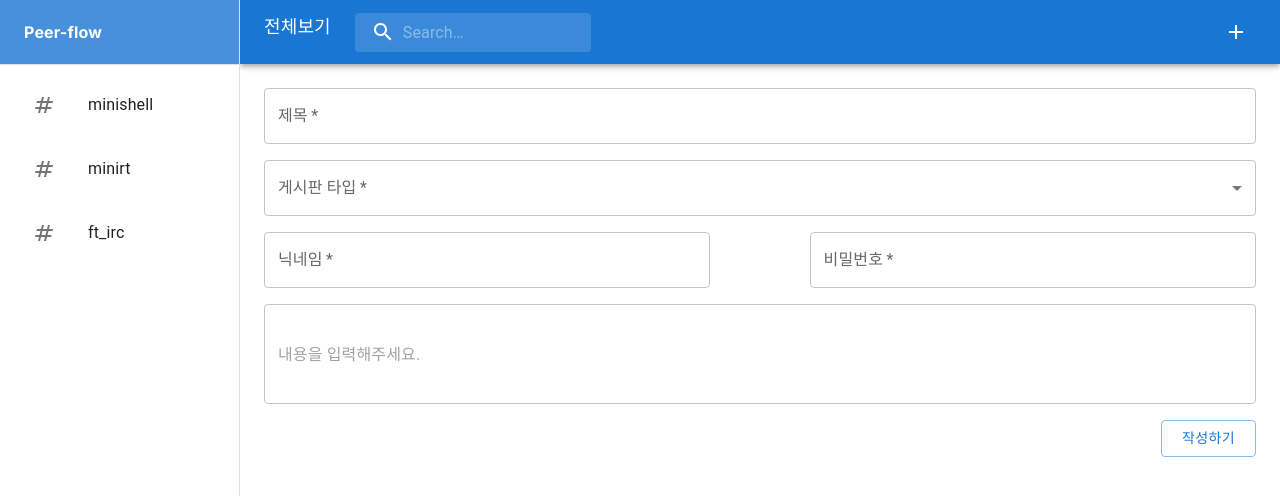
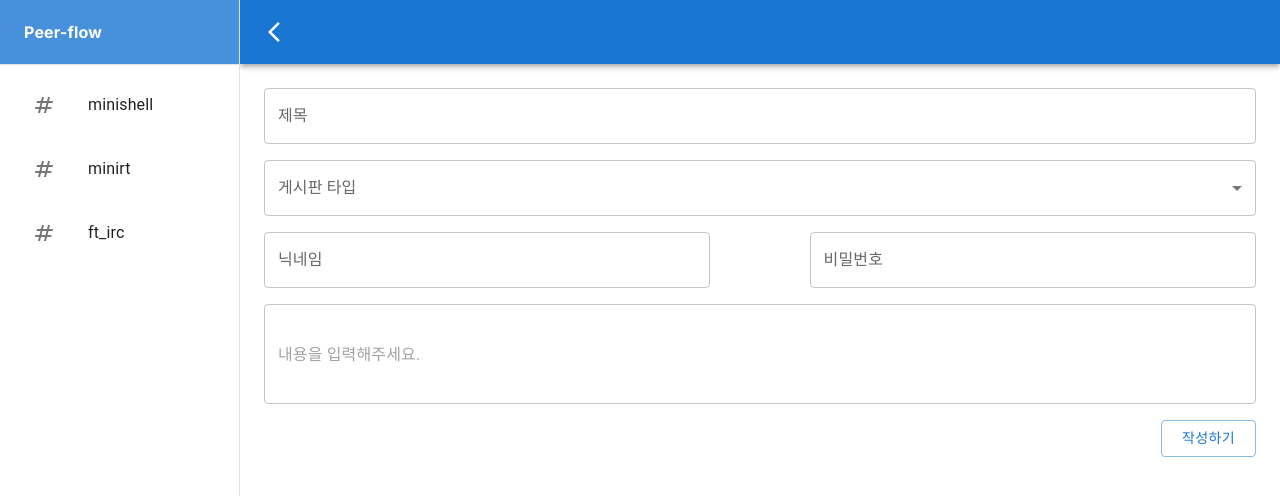
Before and after one commit to peer-42seoul/final-mission-b, a Next.js app in the folder frontend/my-app/: page /write in a window 1280 px wide. Shown: the top 496 px of the page. Built offline with nearby package versions, Linux system fonts and the light colour scheme.

Commit message:
style: write form

```diff
--- a/frontend/my-app/package.json
+++ b/frontend/my-app/package.json
@@ -17,6 +17,7 @@
     "@types/react": "18.2.14",
     "@types/react-dom": "18.2.6",
     "autoprefixer": "10.4.14",
+    "dayjs": "^1.11.9",
     "eslint": "8.44.0",
     "eslint-config-next": "13.4.9",
     "next": "13.4.9",
@@ -24,6 +25,7 @@
     "prettier": "^3.0.0",
     "react": "18.2.0",
     "react-dom": "18.2.0",
+    "react-hook-form": "^7.45.1",
     "tailwindcss": "3.3.2",
     "typescript": "5.1.6"
   }
--- a/frontend/my-app/src/app/main.json
+++ b/frontend/my-app/src/app/main.json
@@ -86,7 +86,7 @@
             "recommend": 3,
             "view": 8,
             "nickname": "shellMaster",
-            "createAt": "2023-06-29",
+            "createAt": "2023-07-02T15:02:08.883533",
             "content": "Lorem ipsum dolor sit amet, consectetur adipiscing elit. Nulla vitae sem non ligula pellentesque fringilla. Mauris sed justo urna."
         }
     ],
--- a/frontend/my-app/src/app/write/page.tsx
+++ b/frontend/my-app/src/app/write/page.tsx
@@ -3,27 +3,23 @@ import { Box, CssBaseline, Toolbar, Stack, FormControl, InputLabel, TextField, S
 import CategoryDrawer from "@/components/Main/CategoryDrawer";
 import { ChangeEvent, useState } from "react";
 import { useRouter } from "next/navigation";
+import { useForm } from 'react-hook-form';
+
+type FormData = {
+  title: string,
+  category: string,
+  nickname: string,
+  password: string,
+  content: string,
+};
 
 export default function Write() {
-  const [title, setTitle] = useState("");
-  const [category, setCategory] = useState("");
-  const [nickname, setNickname] = useState("");
-  const [password, setPassword] = useState("");
-  const [content, setContent] = useState("");
+  const { register, handleSubmit } = useForm<FormData>();
   const router = useRouter();
 
-  const handleSubmit = (e:any) => {
-    e.preventDefault();
+  const onSubmit = (data: FormData) => {
 
     const url = "http://localhost:8080/v1/question";
-
-    const data = {
-      title: title,
-      category: category,
-      nickname: nickname,
-      password: password,
-      content: content,
-    };
 
     fetch(url, {
       method: "POST",
@@ -32,36 +28,21 @@ export default function Write() {
       },
       body: JSON.stringify(data),
     })
-      .then((response) => response.json())
-      .then((result) => {
-        console.log("POST 요청 성공:", result);
-
-        setTitle("");
-        setCategory("");
-        setNickname("");
-        setPassword("");
-        setContent("");
-      })
-      .catch((error) => {
-        console.error(error);
-      });
-
+    .catch((error) => {
+      console.error(error);
+    });
   };
 
-  const [selectedCategory, setSelectedCategory] = useState("");
-  const [searchContent, setSearchContent] = useState("");
   const [pageIndex , setPageIndex] = useState(0);
   const [pageSize, setPageSize] = useState(10);
 
   const handleCategorySearch = (category: string, search: string) => {
-    setSelectedCategory(category);
-    setSearchContent(search);
     let query = "";
-    if (searchContent !== "") {
-      query = 'search?title=' + searchContent;
+    if (search !== "") {
+      query = 'search?title=' + search;
     }
     else {
-      query = '?category=' + selectedCategory;
+      query = '?category=' + category;
     }
     query += '&sort=' + '&pageIndex=' + pageIndex + '&pageSize=' + pageSize;
     router.push("/"+ query);
@@ -71,22 +52,18 @@ export default function Write() {
     <Box sx={{display : "flex"}}>
       <CssBaseline />
       <CategoryDrawer onCategorySearch={handleCategorySearch} />
-      <Box component="form" onSubmit={handleSubmit} sx={{ flexGrow: 1, p: 3, width: { sm: `calc(100% - 240px)` }}}>
+      <Box component="form" onSubmit={handleSubmit(onSubmit)} sx={{ flexGrow: 1, p: 3, width: { sm: `calc(100% - 240px)` }}}>
         <Toolbar/>
         <Stack spacing={2} sx={{display: "flex", flexDirection: "column", position: "relative"}}>
-
           <TextField
             label="제목"
-            value={title}
-            onChange={(e) => setTitle(e.target.value)}
-            required
+            {...register("title", {required: true})}
           />
-          <FormControl required>
+          <FormControl>
             <InputLabel>게시판 타입</InputLabel>
             <Select
-              value={category}
               label="category"
-              onChange={(e) => setCategory(e.target.value)}
+              {...register("category", {required: true})}
             >
               <MenuItem value={"minishell"}>minishell</MenuItem>
               <MenuItem value={"minirt"}>minirt</MenuItem>
@@ -96,24 +73,18 @@ export default function Write() {
           <Box sx={{display: "flex", justifyContent: "space-between"}}>
             <TextField
               label="닉네임"
-              value={nickname}
-              onChange={(e) => setNickname(e.target.value)}
-              required
+              {...register("nickname", {required: true})}
               sx={{width: "45%"}}
             />
             <TextField
               label="비밀번호"
-              value={password}
-              onChange={(e) => setPassword(e.target.value)}
-              required
+              {...register("password", {required: true})}
               sx={{width: "45%"}}
             />
           </Box>
           <TextField
             placeholder="내용을 입력해주세요."
-            value={content}
-            onChange={(e) => setContent(e.target.value)}
-            required
+            {...register("content", {required: true})}
             multiline={true}
             sx={{
               "& .MuiInputBase-root": {
--- a/frontend/my-app/src/components/Main/CategoryDrawer.tsx
+++ b/frontend/my-app/src/components/Main/CategoryDrawer.tsx
@@ -1,25 +1,28 @@
 "use client"
 import { AppBar, Divider, List, ListItem, ListItemText, Toolbar, Drawer, Box, Typography, ListItemButton, ListItemIcon, IconButton } from "@mui/material";
-import { useState } from "react";
+import { useState, useEffect } from "react";
 import { Numbers } from "@mui/icons-material";
 import  MenuIcon from "@mui/icons-material/Menu";
 import AddIcon from '@mui/icons-material/Add';
 import SearchIcon from '@mui/icons-material/Search';
+import ArrowBackIosNewIcon from '@mui/icons-material/ArrowBackIosNew';
 import Link from "next/link";
 import SearchInput from "./SearchInput";
-
-
+import { useSearchParams } from 'next/navigation';
+import { usePathname } from "next/navigation";
 
 
 const drawerWidth = 240;
 
 
-
 function CategoryDrawer({ onCategorySearch }: {onCategorySearch: (category: string, search: string) => void}) {
+  const searchParams = useSearchParams();
+  const categoryParam = searchParams.get('category');
 	const [mobileOpen, setMobileOpen] = useState(false);
-  const [selectedCategory, setSelectedCategory] = useState("");
+  const [selectedCategory, setSelectedCategory] = useState(categoryParam || "");
   const [searchContent, setSearchContent] = useState("")
   const [showSearchInput, setShowSearchInput] = useState(false);
+  const currentPage = usePathname();
 
   const toggleSearchInput = () => {
     setShowSearchInput(!showSearchInput);
@@ -48,6 +51,7 @@ function CategoryDrawer({ onCategorySearch }: {onCategorySearch: (category: stri
 
   const handleBlur = () => {
     if(showSearchInput) {
+      console.log("blur");
       setShowSearchInput(false);
     }
   }
@@ -55,7 +59,7 @@ function CategoryDrawer({ onCategorySearch }: {onCategorySearch: (category: stri
   const drawer = (
     <div>
       <Toolbar style={{ backgroundColor: "rgba(25, 117, 210, 0.8)"}}>
-        <Link href="#" onClick={() => handleCategorySelect("")} style={{ textDecoration: 'none', color: '#fff'}}>
+        <Link href="/" onClick={() => handleCategorySelect("")} style={{ textDecoration: 'none', color: '#fff'}}>
           <strong>Peer-flow</strong>
         </Link>
       </Toolbar>
@@ -85,6 +89,12 @@ function CategoryDrawer({ onCategorySearch }: {onCategorySearch: (category: stri
           ml: {sm: `${drawerWidth}px`},
         }}
       >
+        {currentPage !== "/" ? (
+          <Toolbar sx={{ display: "flex"}}>
+            <a href="/" style={{ textDecoration: "none", color: "#fff", position: "relative", left: "-10px"}}>
+              <IconButton color="inherit"><ArrowBackIosNewIcon/></IconButton></a>
+          </Toolbar>
+        ) : (
           <Toolbar sx={{ justifyContent: "space-between"}}>
             <IconButton
               color="inherit"
@@ -94,25 +104,25 @@ function CategoryDrawer({ onCategorySearch }: {onCategorySearch: (category: stri
             >
               <MenuIcon />
             </IconButton>
-          <Box sx={{ display: {xs: "flex", sm: "none"}, width: "100%", justifyContent: "space-between"}} onBlur={handleBlur}>
+            <Box sx={{ display: {xs: "flex", sm: "none"}, width: "100%", justifyContent: "space-between", alignItems: "center"}}>
               {!showSearchInput ? (
                 <Typography variant="h6" sx={{ fontSize: "18px" }}>
                   {selectedCategory ? selectedCategory : '전체보기'}
                 </Typography>
               ): null}
               {showSearchInput ? (
-              <SearchInput onSearch={handleSearch} />
+                <SearchInput onSearch={handleSearch} onBlur={handleBlur}/>
               ) : (
                 <IconButton color="inherit" onClick={toggleSearchInput}>
                   <SearchIcon />
                 </IconButton>
               )}
             </Box>
-          <Box sx={{ display: {xs: "none", sm: "flex"}}}>
+            <Box sx={{ display: {xs: "none", sm: "flex"}, width: "100%", justifyContent: "space-between", alignItems: "center"}}>
               <Typography variant="h6" sx={{ fontSize: "18px" }}>
                 {selectedCategory ? selectedCategory : '전체보기'}
               </Typography>
-            <SearchInput onSearch={handleSearch} />
+              <SearchInput onSearch={handleSearch} onBlur={handleBlur}/>
             </Box>
             <a href="/write" style={{ textDecoration: 'none', color: '#fff' }}>
               <IconButton color="inherit">
@@ -120,6 +130,7 @@ function CategoryDrawer({ onCategorySearch }: {onCategorySearch: (category: stri
               </IconButton>
             </a>
           </Toolbar>
+        )}
       </AppBar>
       <Box
         component="nav"
--- a/frontend/my-app/src/components/Main/SearchInput.tsx
+++ b/frontend/my-app/src/components/Main/SearchInput.tsx
@@ -46,7 +46,7 @@ const StyledInputBase = styled(InputBase)(({ theme }) => ({
 }));
 
 
-function SearchInput({ onSearch }: {onSearch: (search: string) => void}) {
+function SearchInput({ onSearch, onBlur }: {onSearch: (search: string) => void, onBlur: () => void}) {
   const [inputValue, setInputValue] = useState("");
 
   const handleInputChange = (e: ChangeEvent<HTMLInputElement>) => {
@@ -60,6 +60,9 @@ function SearchInput({ onSearch }: {onSearch: (search: string) => void}) {
       setInputValue("");
     }
   }
+  const handleBlur = () => {
+    onBlur();
+  };
 
   return (
     <Search>
@@ -72,6 +75,7 @@ function SearchInput({ onSearch }: {onSearch: (search: string) => void}) {
         onChange={handleInputChange}
         onKeyDown={handleKeyDown}
         value={inputValue}
+        onBlur={handleBlur}
       />
     </Search>
   );
```
Also changed, not shown: frontend/my-app/src/app/category.json (+7 -7 lines), frontend/my-app/src/app/page.tsx (+13 -21 lines), frontend/my-app/src/components/Main/QusetionList.tsx (+14 -10 lines), frontend/my-app/src/components/types.ts (renamed from frontend/my-app/src/components/Main/types.ts), 1 other file (tests, documents, lock files or other folders). Lines whose indentation alone changed are shown as unchanged.
